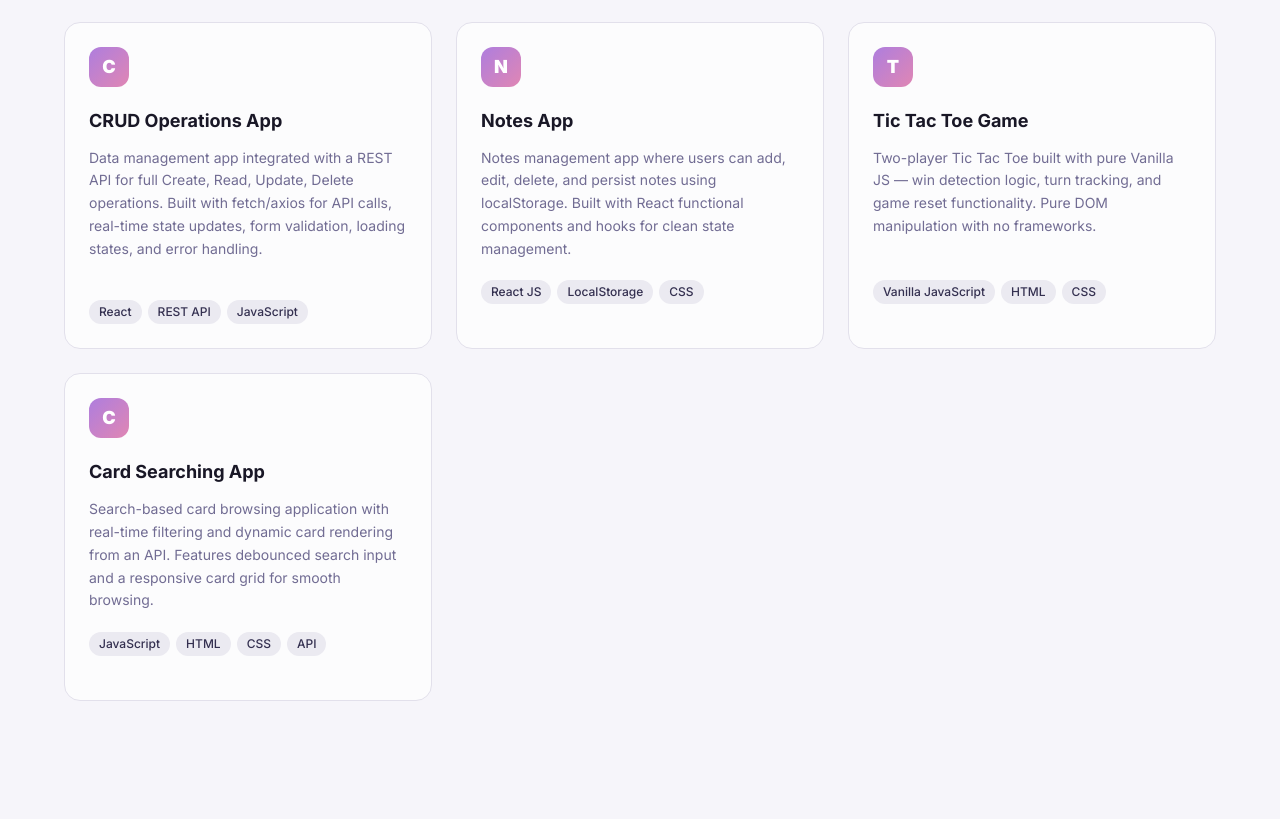
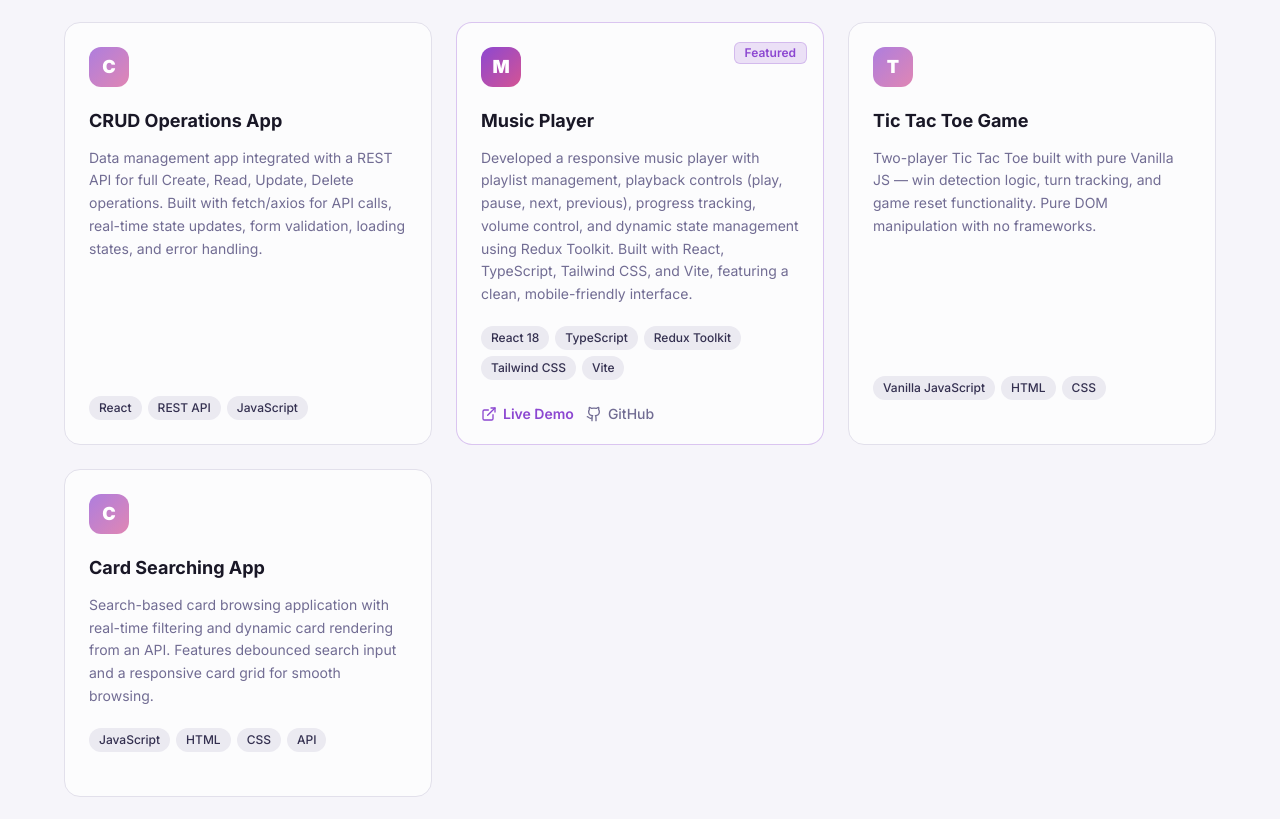
Before and after one commit to farheenayy33/Portfolio, a React (Vite) app: page / in a window 1280 px wide. Shown: the part 3181-4000 px from the top of the page. Built offline with nearby package versions, Linux system fonts and the light colour scheme.

Commit message:
adding new project

```diff
--- a/src/components/portfolio/Projects.tsx
+++ b/src/components/portfolio/Projects.tsx
@@ -41,13 +41,13 @@ const projects = [
     featured: false,
   },
   {
-    title: "Notes App",
+    title: "Music Player",
     description:
-      "Notes management app where users can add, edit, delete, and persist notes using localStorage. Built with React functional components and hooks for clean state management.",
-    tags: ["React JS", "LocalStorage", "CSS"],
-    liveUrl: "#",
-    repoUrl: null,
-    featured: false,
+      "Developed a responsive music player with playlist management, playback controls (play, pause, next, previous), progress tracking, volume control, and dynamic state management using Redux Toolkit. Built with React, TypeScript, Tailwind CSS, and Vite, featuring a clean, mobile-friendly interface.",
+    tags: ["React 18", "TypeScript", "Redux Toolkit", "Tailwind CSS", "Vite"],
+    liveUrl: "https://musicplayer2006.netlify.app/",
+    repoUrl: "https://github.com/farheenayy33/CodeA1pha_Music_P1ayer",
+    featured: true,
   },
   {
     title: "Tic Tac Toe Game",
```
